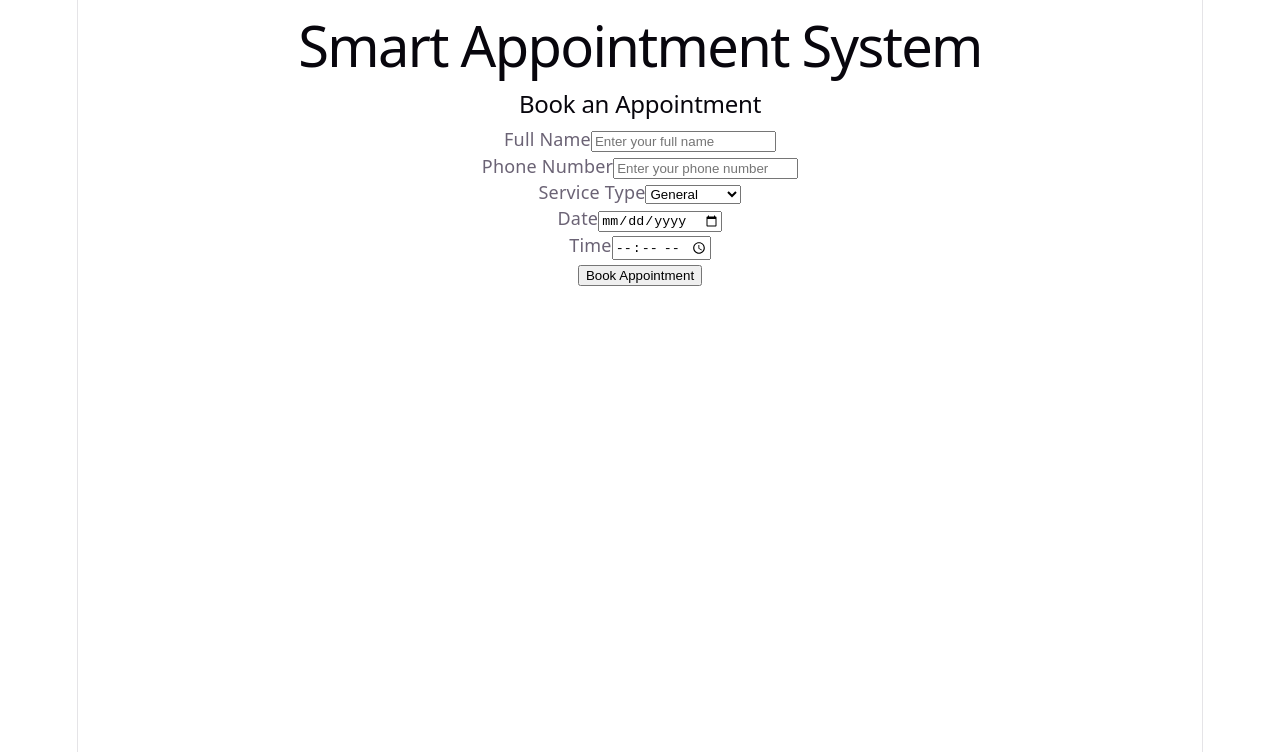
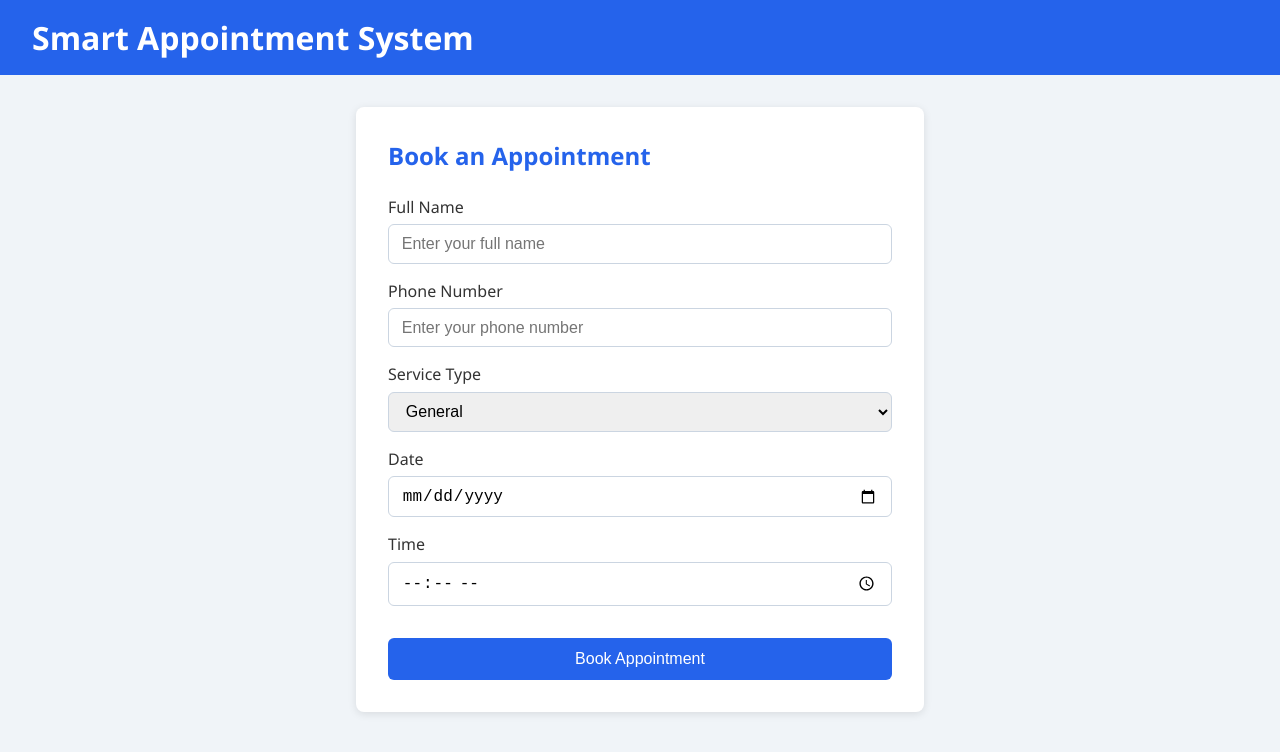
Before and after one commit to LakshmiPriya-22/SmartAppointmentQueueManagementSystem, a React app in the folder frontend/: page / in a window 1280 px wide. Shown: the top 752 px of the page. Built offline with nearby package versions, Linux system fonts and the light colour scheme; the HTML template or start-up script is replaced by a standard one.

Commit message:
feat: add base CSS styles

```diff
--- a/frontend/src/index.css
+++ b/frontend/src/index.css
@@ -1,111 +1,95 @@
-:root {
-  --text: #6b6375;
-  --text-h: #08060d;
-  --bg: #fff;
-  --border: #e5e4e7;
-  --code-bg: #f4f3ec;
-  --accent: #aa3bff;
-  --accent-bg: rgba(170, 59, 255, 0.1);
-  --accent-border: rgba(170, 59, 255, 0.5);
-  --social-bg: rgba(244, 243, 236, 0.5);
-  --shadow:
-    rgba(0, 0, 0, 0.1) 0 10px 15px -3px, rgba(0, 0, 0, 0.05) 0 4px 6px -2px;
-
-  --sans: system-ui, 'Segoe UI', Roboto, sans-serif;
-  --heading: system-ui, 'Segoe UI', Roboto, sans-serif;
-  --mono: ui-monospace, Consolas, monospace;
-
-  font: 18px/145% var(--sans);
-  letter-spacing: 0.18px;
-  color-scheme: light dark;
-  color: var(--text);
-  background: var(--bg);
-  font-synthesis: none;
-  text-rendering: optimizeLegibility;
-  -webkit-font-smoothing: antialiased;
-  -moz-osx-font-smoothing: grayscale;
-
-  @media (max-width: 1024px) {
-    font-size: 16px;
-  }
-}
-
-@media (prefers-color-scheme: dark) {
-  :root {
-    --text: #9ca3af;
-    --text-h: #f3f4f6;
-    --bg: #16171d;
-    --border: #2e303a;
-    --code-bg: #1f2028;
-    --accent: #c084fc;
-    --accent-bg: rgba(192, 132, 252, 0.15);
-    --accent-border: rgba(192, 132, 252, 0.5);
-    --social-bg: rgba(47, 48, 58, 0.5);
-    --shadow:
-      rgba(0, 0, 0, 0.4) 0 10px 15px -3px, rgba(0, 0, 0, 0.25) 0 4px 6px -2px;
-  }
-
-  #social .button-icon {
-    filter: invert(1) brightness(2);
-  }
+* {
+    margin: 0;
+    padding: 0;
+    box-sizing: border-box;
 }
 
 body {
-  margin: 0;
+    font-family: 'Segoe UI', sans-serif;
+    background: #f0f4f8;
+    color: #333;
 }
 
-#root {
-  width: 1126px;
-  max-width: 100%;
-  margin: 0 auto;
-  text-align: center;
-  border-inline: 1px solid var(--border);
-  min-height: 100svh;
-  display: flex;
-  flex-direction: column;
-  box-sizing: border-box;
+.app {
+    min-height: 100vh;
 }
 
-h1,
-h2 {
-  font-family: var(--heading);
-  font-weight: 500;
-  color: var(--text-h);
+header {
+    background: #2563eb;
+    color: white;
+    padding: 1rem 2rem;
 }
 
-h1 {
-  font-size: 56px;
-  letter-spacing: -1.68px;
-  margin: 32px 0;
-  @media (max-width: 1024px) {
-    font-size: 36px;
-    margin: 20px 0;
-  }
-}
-h2 {
-  font-size: 24px;
-  line-height: 118%;
-  letter-spacing: -0.24px;
-  margin: 0 0 8px;
-  @media (max-width: 1024px) {
-    font-size: 20px;
-  }
-}
-p {
-  margin: 0;
+main {
+    max-width: 600px;
+    margin: 2rem auto;
+    padding: 0 1rem;
 }
 
-code,
-.counter {
-  font-family: var(--mono);
-  display: inline-flex;
-  border-radius: 4px;
-  color: var(--text-h);
+.booking-form, .token-card {
+    background: white;
+    padding: 2rem;
+    border-radius: 8px;
+    box-shadow: 0 2px 8px rgba(0,0,0,0.1);
 }
 
-code {
-  font-size: 15px;
-  line-height: 135%;
-  padding: 4px 8px;
-  background: var(--code-bg);
+.booking-form h2, .token-card h2 {
+    margin-bottom: 1.5rem;
+    color: #2563eb;
 }
+
+.form-group {
+    margin-bottom: 1rem;
+}
+
+.form-group label {
+    display: block;
+    margin-bottom: 0.4rem;
+    font-weight: 500;
+}
+
+.form-group input,
+.form-group select {
+    width: 100%;
+    padding: 0.6rem 0.8rem;
+    border: 1px solid #cbd5e1;
+    border-radius: 6px;
+    font-size: 1rem;
+}
+
+button {
+    width: 100%;
+    padding: 0.75rem;
+    background: #2563eb;
+    color: white;
+    border: none;
+    border-radius: 6px;
+    font-size: 1rem;
+    cursor: pointer;
+    margin-top: 1rem;
+}
+
+button:disabled {
+    background: #93c5fd;
+    cursor: not-allowed;
+}
+
+.token-number {
+    font-size: 4rem;
+    font-weight: bold;
+    color: #2563eb;
+    text-align: center;
+    margin: 1rem 0;
+}
+
+.token-card p {
+    margin: 0.5rem 0;
+}
+
+.error {
+    background: #fee2e2;
+    color: #dc2626;
+    padding: 0.75rem;
+    border-radius: 6px;
+    margin-bottom: 1rem;
+}
```
